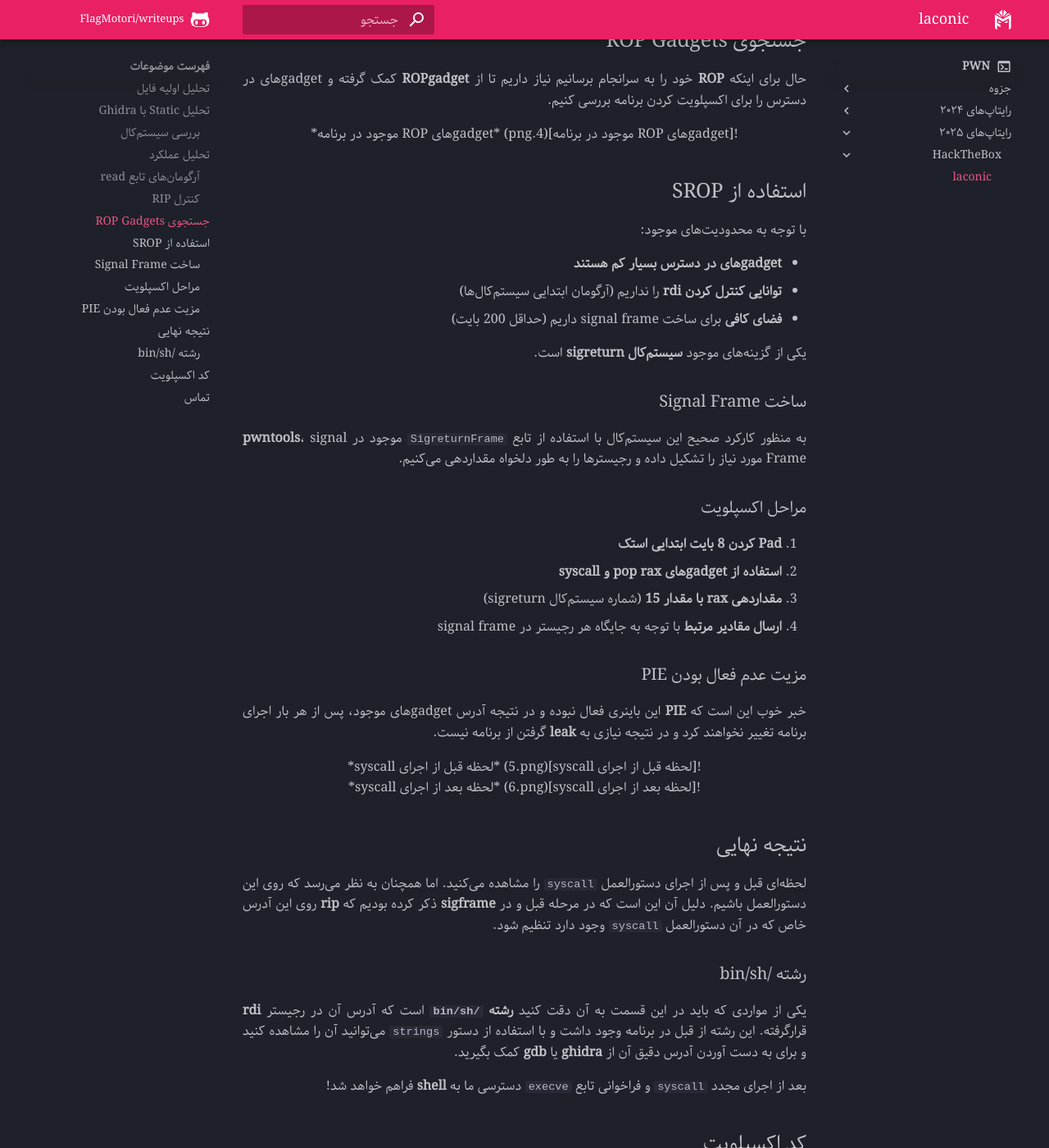
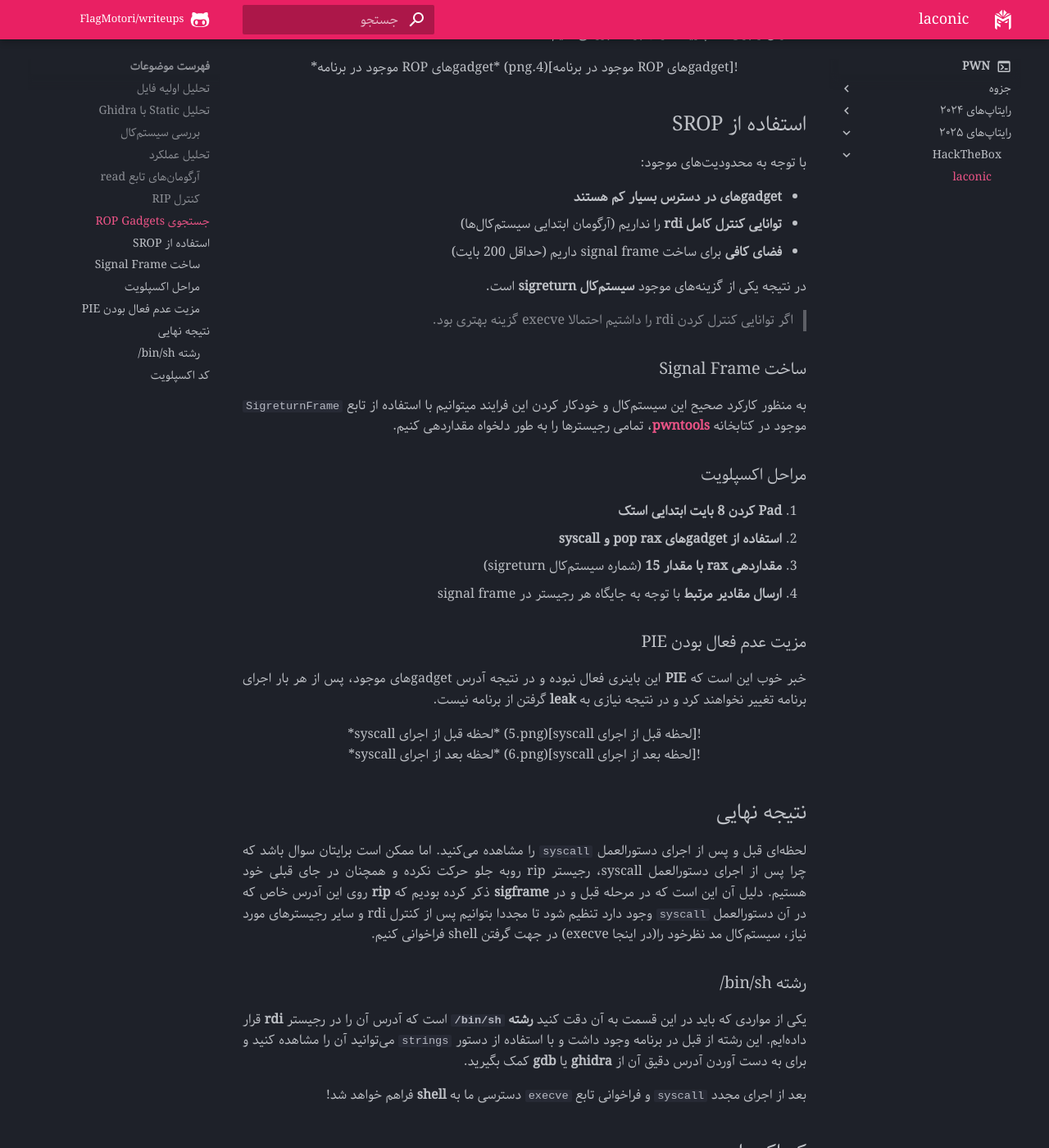
Before and after one commit to FlagMotori/writeups, an MkDocs documentation site: the page built from docs/pwn/writeups/2025/HackTheBox/Laconic/Laconic.md, in a window 1280 px wide and 1400 px high, scrolled down 1623 px. Shown: the whole window at 82% size. Built offline with MkDocs 1.6.1 and Material for MkDocs 9.7.7, drawn with Linux system fonts in a browser that asks for light colours; emoji names are drawn with the system emoji font; comment, search, counter and statistics services are not loaded; some of the changed text lies outside the part shown.

Commit message:
update Laconic.md

````diff
--- a/docs/pwn/writeups/2025/HackTheBox/Laconic/Laconic.md
+++ b/docs/pwn/writeups/2025/HackTheBox/Laconic/Laconic.md
@@ -12,13 +12,10 @@
 
 # laconic
 
-در این چالش با مفهوم **SROP** آشنا می‌شویم و درک می‌کنیم که چگونه میتوان از سیستم‌کال **sigreturn** به درستی و در جهت اکسپلویت برنامه استفاده کرد.
+در این چالش با مثالی از تکنیک **SROP** روبه‌رو شده و درک می‌کنیم که چگونه میتوان از سیستم‌کال **sigreturn** به درستی و در جهت اکسپلویت برنامه استفاده کرد.
 
-> **توجه:** در این رایتاپ از بیان مفاهیم پایه‌ای خودداری شده و تنها ارجاعاتی به منابع دیگر داده شده. پس اگر به طور مثال با مفهوم ROP آشنا نیستید می‌توانید به کانال تلگرامی زیر یا سایر منابع موجود در سطح اینترنت مراجعه کنید.
+> **توجه:** در این رایتاپ از بیان مفاهیم پایه‌ای(مانند ROP) خودداری شده و تنها ارجاعاتی به منابع دیگر داده شده.
 
-```
-t.me/0xAA55
-```
 
 ## تحلیل اولیه فایل
 
@@ -38,7 +35,7 @@
 *تحلیل static برنامه در Ghidra*
 </center>
 
-همانطور که مشاهده می‌کنید تنها تابع موجود در این برنامه `start_` است و قرار است که یک سیستم‌کال صورت بگیرد.
+همانطور که مشاهده می‌کنید تنها تابع موجود در این برنامه `start_` بوده که در آن از تعداد محدودی دستورالعمل اسمبلی استفاده شده است.
 
 ### بررسی سیستم‌کال
 
@@ -67,7 +64,7 @@
 
 ## جستجوی ROP Gadgets
 
-حال برای اینکه **ROP** خود را به سرانجام برسانیم نیاز داریم تا از **ROPgadget** کمک گرفته و gadget‌های در دسترس را برای اکسپلویت کردن برنامه بررسی کنیم.
+حال برای اینکه [**ROP**](https://en.wikipedia.org/wiki/Return-oriented_programming) خود را به سرانجام برسانیم نیاز داریم تا از [**ROPgadget**](https://github.com/JonathanSalwan/ROPgadget) کمک گرفته و gadget‌های در دسترس را برای اکسپلویت کردن برنامه بررسی کنیم.
 
 <center>
 ![gadget‌های ROP موجود در برنامه](4.png)
@@ -79,14 +76,16 @@
 با توجه به محدودیت‌های موجود:
 
 - **gadget‌های در دسترس بسیار کم هستند**
-- **توانایی کنترل کردن rdi** را نداریم (آرگومان ابتدایی سیستم‌کال‌ها)
+- **توانایی کنترل کامل rdi** را نداریم (آرگومان ابتدایی سیستم‌کال‌ها)
 - **فضای کافی** برای ساخت signal frame داریم (حداقل 200 بایت)
 
-یکی از گزینه‌های موجود **سیستم‌کال sigreturn** است.
+در نتیجه یکی از گزینه‌های موجود **سیستم‌کال sigreturn** است.
+
+> اگر توانایی کنترل کردن rdi را داشتیم احتمالا execve گزینه بهتری بود.
 
 ### ساخت Signal Frame
 
-به منظور کارکرد صحیح این سیستم‌کال با استفاده از تابع `SigreturnFrame` موجود در **pwntools**، signal Frame مورد نیاز را تشکیل داده و رجیستر‌ها را به طور دلخواه مقداردهی می‌کنیم.
+به منظور کارکرد صحیح این سیستم‌کال و خودکار کردن این فرایند میتوانیم با استفاده از تابع `SigreturnFrame` موجود در کتابخانه [**pwntools**](https://docs.pwntools.com/en/stable/rop/srop.html)، تمامی رجیسترها را به طور دلخواه مقداردهی کنیم.
 
 ### مراحل اکسپلویت
 
@@ -111,11 +110,11 @@
 
 ## نتیجه نهایی
 
-لحظه‌ای قبل و پس از اجرای دستورالعمل `syscall` را مشاهده می‌کنید. اما همچنان به نظر می‌رسد که روی این دستورالعمل باشیم. دلیل آن این است که در مرحله قبل و در **sigframe** ذکر کرده بودیم که **rip** روی این آدرس خاص که در آن دستورالعمل `syscall` وجود دارد تنظیم شود.
+لحظه‌ای قبل و پس از اجرای دستورالعمل `syscall` را مشاهده می‌کنید. اما ممکن است برایتان سوال باشد که چرا پس از اجرای دستورالعمل syscall، رجیستر rip روبه جلو حرکت نکرده و همچنان در جای قبلی خود هستیم. دلیل آن این است که در مرحله قبل و در **sigframe** ذکر کرده بودیم که **rip** روی این آدرس خاص که در آن دستورالعمل `syscall` وجود دارد تنظیم شود تا مجددا بتوانیم پس از کنترل rdi و سایر رجیسترهای مورد نیاز، سیستم‌کال مد نظرخود را(در اینجا execve) در جهت گرفتن shell فراخوانی کنیم.
 
-### رشته /bin/sh
+### رشته bin/sh/
 
-یکی از مواردی که باید در این قسمت به آن دقت کنید **رشته `/bin/sh`** است که آدرس آن در رجیستر **rdi** قرارگرفته. این رشته از قبل در برنامه وجود داشت و با استفاده از دستور `strings` می‌توانید آن را مشاهده کنید و برای به دست آوردن آدرس دقیق آن از **ghidra** یا **gdb** کمک بگیرید.
+یکی از مواردی که باید در این قسمت به آن دقت کنید **رشته `bin/sh/`** است که آدرس آن را در رجیستر **rdi** قرار داده‌ایم. این رشته از قبل در برنامه وجود داشت و با استفاده از دستور `strings` می‌توانید آن را مشاهده کنید و برای به دست آوردن آدرس دقیق آن از **ghidra** یا **gdb** کمک بگیرید.
 
 بعد از اجرای مجدد `syscall` و فراخوانی تابع `execve` دسترسی ما به **shell** فراهم خواهد شد!
 
@@ -152,8 +151,16 @@
 *دسترسی نهایی به shell*
 </center>
 
+
+??? success "FLAG :triangular_flag_on_post:"
+    <div dir="ltr">`HTB{meow_x_meow!!!!}`</div>
+
 ---
 
-## تماس
+در صورت داشتن هرگونه سوال یا انتقاد و پیشنهاد به آیدی من در تلگرام (**@r0pp3r**) یا دیسکورد (**@nim0x2a**) می‌توانید پیام دهید.
 
-در صورت داشتن هرگونه سوال یا انتقاد و پیشنهاد به آیدی من در تلگرام (**@r0pp3r**) یا دیسکورد (**@nim0x2a**) می‌توانید پیام دهید.
+
+---
+
+!!! نویسنده
+    [nim0x2a](https://github.com/nim0x2a)
````
